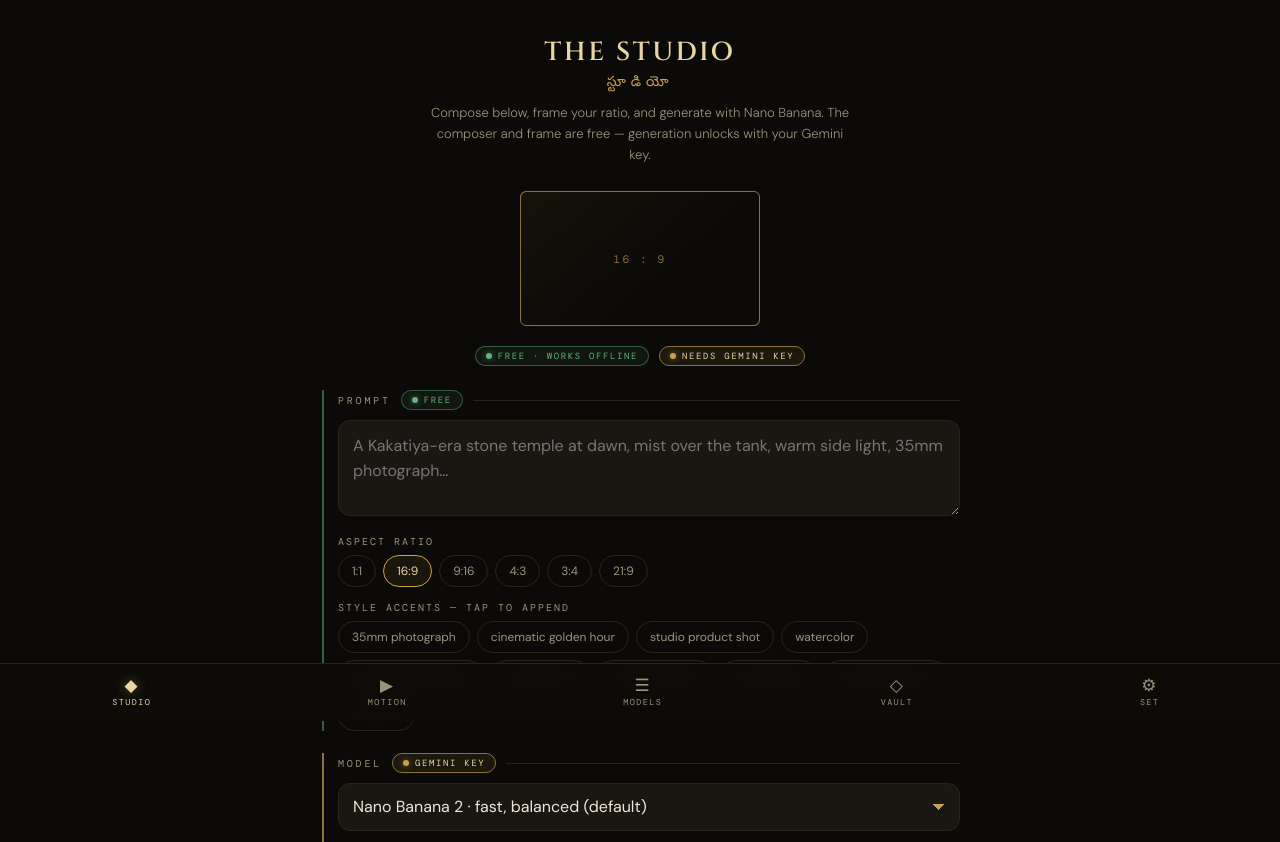
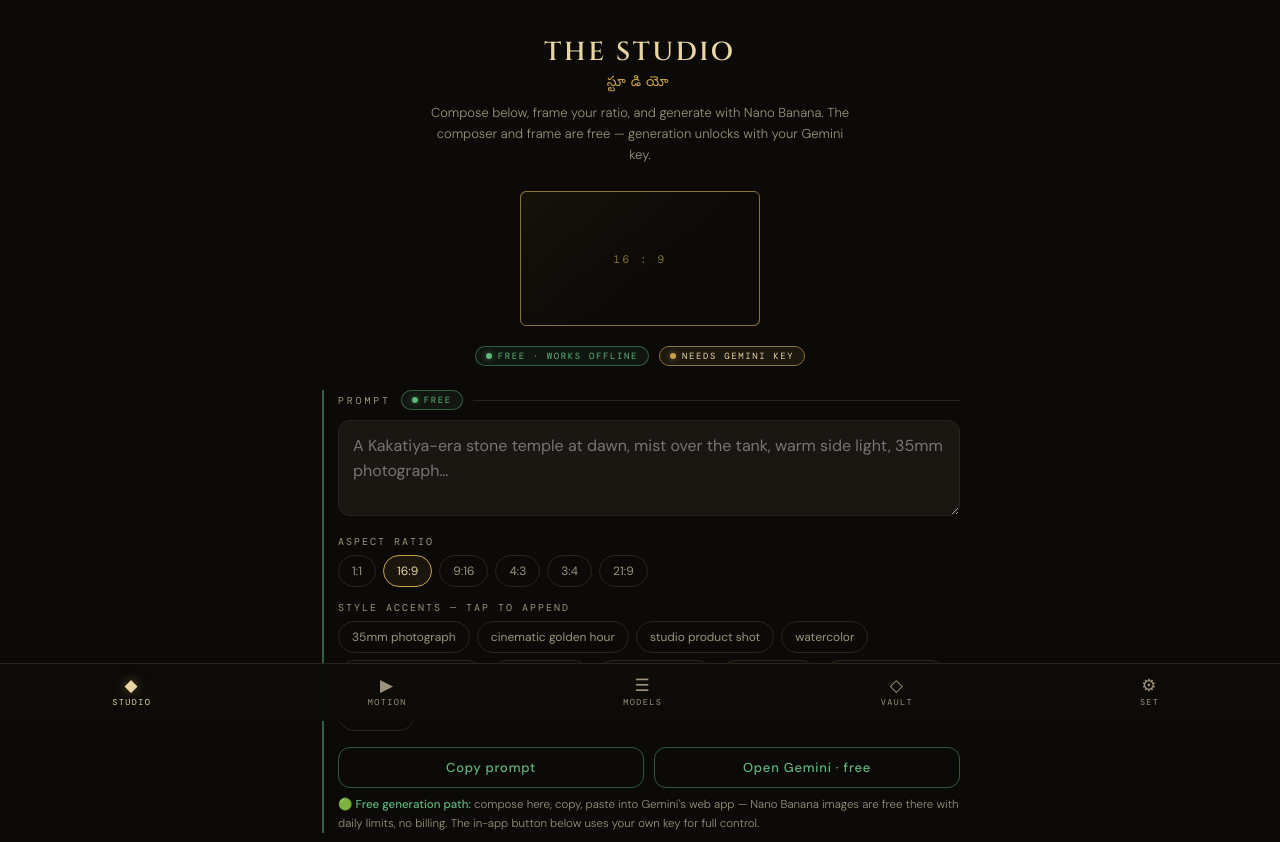
Before and after one commit to kkandregula-AI/Chitram, a plain HTML site: page index.html in a window 1280 px wide. Shown: the part 79-921 px from the top of the page. Drawn offline with nearby package versions, Linux system fonts and the light colour scheme; a web font is replaced by a local one.

Commit message:
Add files via upload

```diff
--- a/index.html
+++ b/index.html
@@ -232,6 +232,12 @@ a{color:var(--gold)}
 
     <label class="fld">Style accents — tap to append</label>
     <div class="chips" id="styleChips"></div>
+
+    <div class="row2">
+      <button class="btn btn-ghost" style="border-color:rgba(95,181,122,.45);color:var(--free)" onclick="copyPrompt('imgPrompt',this)">Copy prompt</button>
+      <a class="btn btn-ghost" style="border-color:rgba(95,181,122,.45);color:var(--free);text-decoration:none" href="https://gemini.google.com" target="_blank" rel="noopener">Open Gemini · free</a>
+    </div>
+    <p class="note" style="margin-top:8px">🟢 <b style="color:var(--free)">Free generation path:</b> compose here, copy, paste into Gemini's web app — Nano Banana images are free there with daily limits, no billing. The in-app button below uses your own key for full control.</p>
     </div>
 
     <div class="zone zone-gold">
@@ -273,6 +279,12 @@ a{color:var(--gold)}
       <button class="chip sel" data-vr="16:9">16:9 landscape</button>
       <button class="chip" data-vr="9:16">9:16 vertical</button>
     </div>
+
+    <div class="row2">
+      <button class="btn btn-ghost" style="border-color:rgba(95,181,122,.45);color:var(--free)" onclick="copyPrompt('vidPrompt',this)">Copy prompt</button>
+      <a class="btn btn-ghost" style="border-color:rgba(95,181,122,.45);color:var(--free);text-decoration:none" href="https://gemini.google.com" target="_blank" rel="noopener">Open Gemini · free</a>
+    </div>
+    <p class="note" style="margin-top:8px">🟢 <b style="color:var(--free)">Free generation path:</b> Gemini's web app includes free Veo video generation with daily limits — paste your prompt there. The in-app button uses your key.</p>
     </div>
 
     <div class="zone zone-gold">
@@ -507,6 +519,24 @@ function clearVault(){
 }
 function esc(s){ return String(s).replace(/[&<>"']/g, c=>({"&":"&amp;","<":"&lt;",">":"&gt;",'"':"&quot;","'":"&#39;"}[c])); }
 
+/* ---------- free path: copy prompt ---------- */
+async function copyPrompt(id, btn){
+  const t = $(id).value.trim();
+  if(!t){ btn.textContent = "Write a prompt first"; setTimeout(()=>btn.textContent="Copy prompt", 1400); return; }
+  let ok = false;
+  try{ await navigator.clipboard.writeText(t); ok = true; }
+  catch(e){
+    try{
+      const ta = document.createElement("textarea");
+      ta.value = t; ta.style.position="fixed"; ta.style.opacity="0";
+      document.body.appendChild(ta); ta.focus(); ta.select();
+      ok = document.execCommand("copy"); document.body.removeChild(ta);
+    }catch(e2){}
+  }
+  btn.textContent = ok ? "✓ Copied — paste in Gemini" : "Copy failed — select manually";
+  setTimeout(()=>btn.textContent="Copy prompt", 1800);
+}
+
 /* ---------- settings ---------- */
 function fillSettings(){
   $("keyInput").value = getKey();
```
